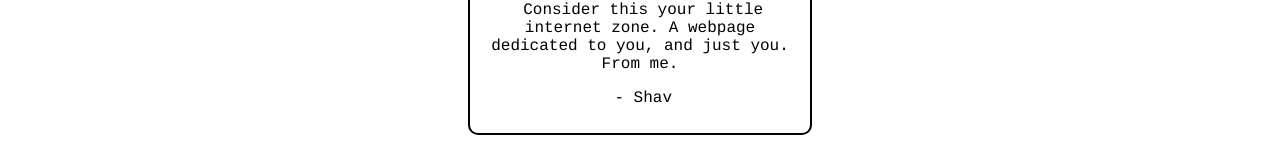
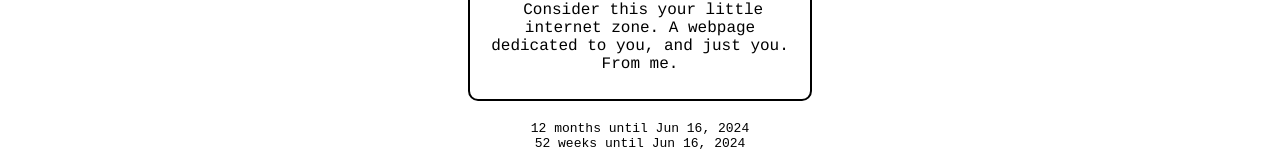
Before and after one commit to secondary-smiles/birthday, a SvelteKit app: page /b/fruit-bro in a window 1280 px wide. Shown: the part 738-889 px from the top of the page. Built offline with nearby package versions, Linux system fonts and the light colour scheme.

Commit message:
Tweak fruit-bro

```diff
--- a/src/routes/b/fruit-bro/+page.svelte
+++ b/src/routes/b/fruit-bro/+page.svelte
@@ -36,7 +36,6 @@
           Consider this your little internet zone. A webpage dedicated to you,
           and just you. From me.
         </p>
-        <p>- Shav</p>
       </div>
     </div>
     <CountDownTimer birthday={"Jun 16"} />
```
